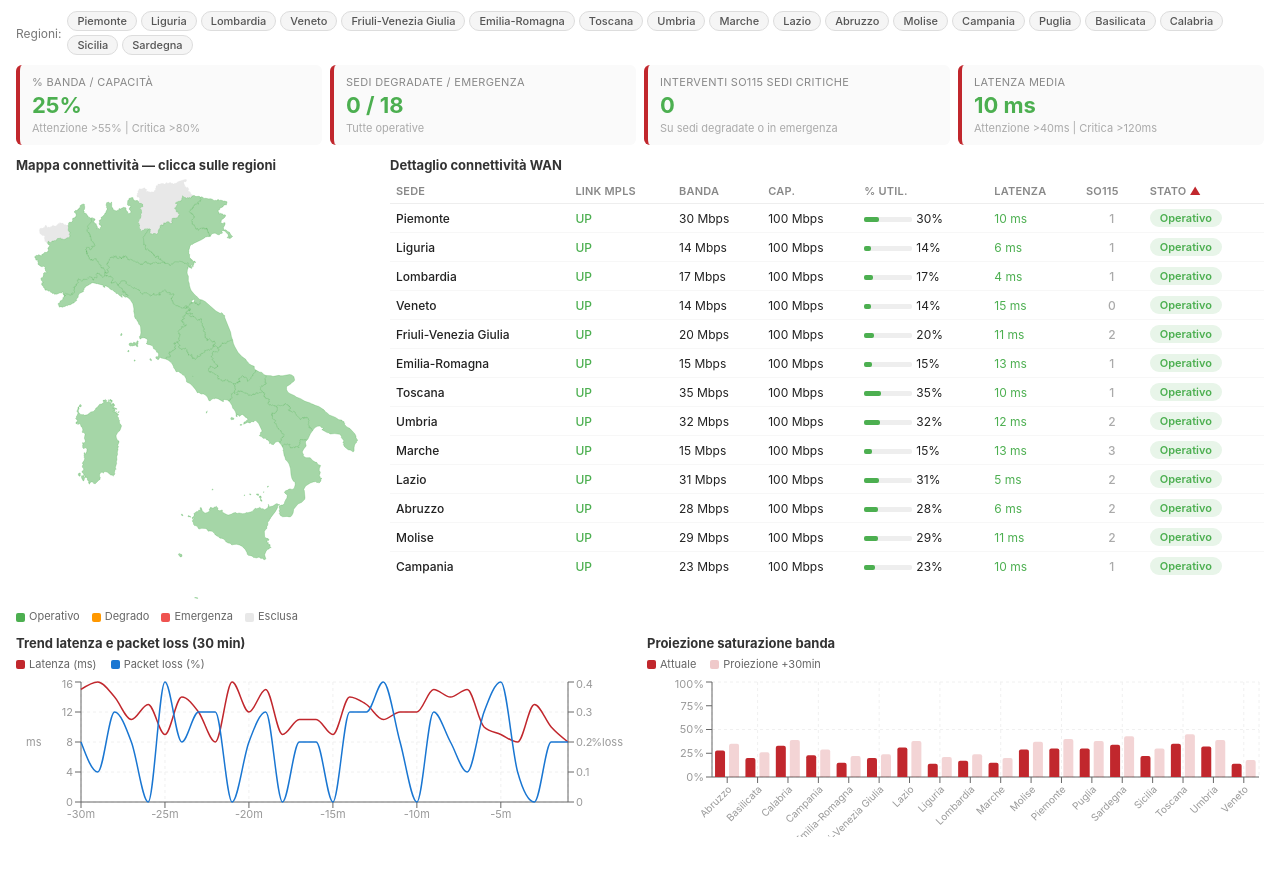
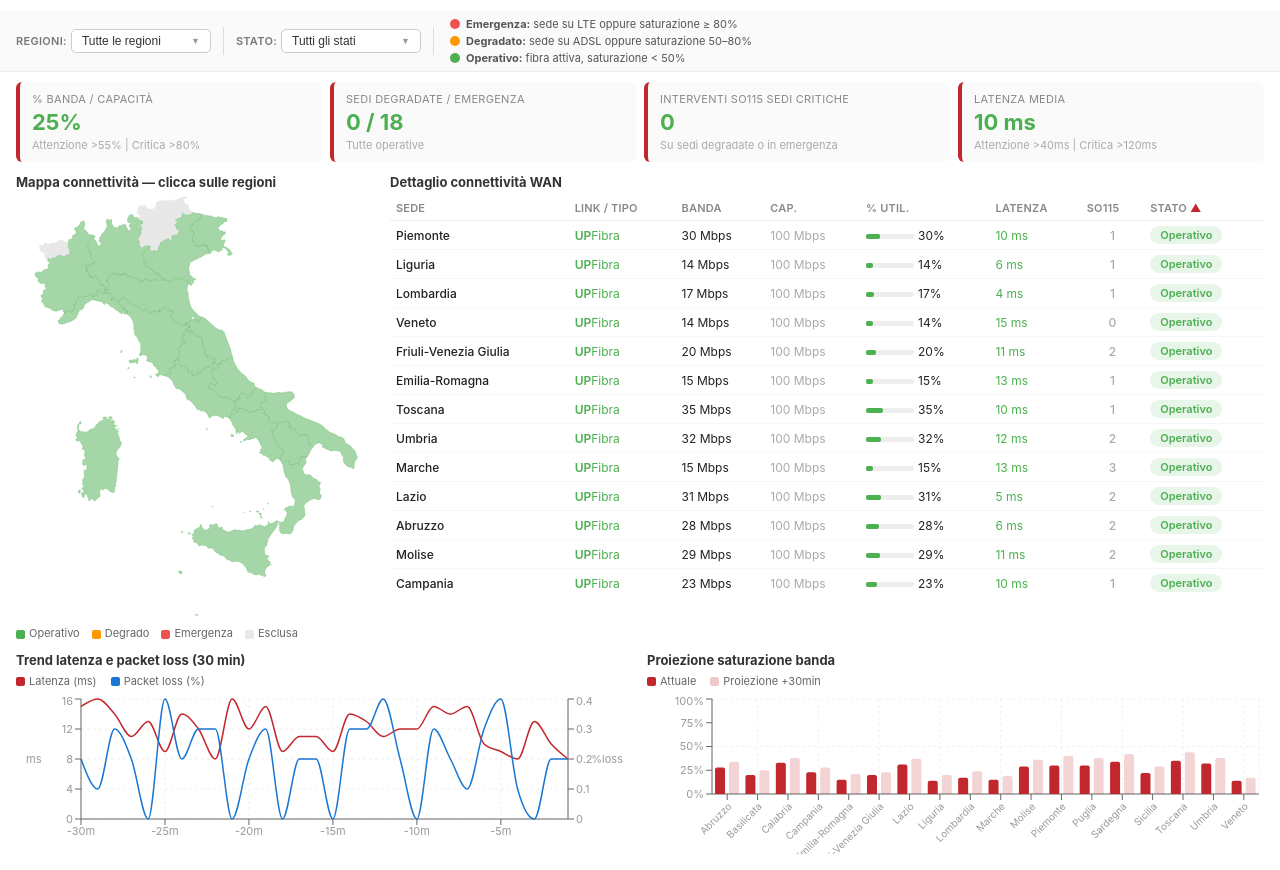
Before and after one commit to laliberti00/vvf-dashboard, a React app: page / in a window 1280 px wide. Shown: the part 61-931 px from the top of the page. Built offline with nearby package versions, Linux system fonts and the light colour scheme.

Commit message:
Modificati filtri a tendina

```diff
--- a/src/Dashboard.js
+++ b/src/Dashboard.js
@@ -1,4 +1,4 @@
-import React, { useState, useMemo } from 'react';
+import React, { useState, useMemo, useRef, useEffect } from 'react';
 import { LineChart, Line, BarChart, Bar, XAxis, YAxis, CartesianGrid, Tooltip, ResponsiveContainer } from 'recharts';
 import regionsRaw from './italyRegions.json';
 import logoVvf from './logo_vvf.png';
@@ -44,9 +44,12 @@
 
 function rn(a, b) { return Math.round(a + Math.random() * (b - a)); }
 
+// Capacità per tipo link: Fibra=100, ADSL=20, LTE=10
+const CAP = { fibra: 100, adsl: 20, lte: 10 };
+
 function generateNormalData() {
   return ACTIVE_REGIONS.map(reg => ({
-    reg, link: 'UP', banda: rn(12,35), cap: 100, latenza: rn(4,16),
+    reg, link: 'UP', tipo: 'Fibra', banda: rn(12,35), cap: CAP.fibra, latenza: rn(4,16),
     pktLoss: +(Math.random()*0.4).toFixed(1), so115: rn(0,3), status: 'ok'
   }));
 }
@@ -56,13 +59,17 @@
   const warn = ['Toscana','Molise'];
   return ACTIVE_REGIONS.map(reg => {
     const c = crit.includes(reg), w = warn.includes(reg);
+    // LTE cap=10 → banda 7-10 Mbps (saturo); ADSL cap=20 → banda 14-19 Mbps (saturo); Fibra=normale
     return {
-      reg, link: c?'DOWN':w?'DEGRADATO':'UP',
-      banda: c?rn(90,100):w?rn(65,80):rn(12,40), cap: 100,
-      latenza: c?rn(180,400):w?rn(55,90):rn(5,20),
-      pktLoss: c?+(6+Math.random()*8).toFixed(1):w?+(1.5+Math.random()*3).toFixed(1):+(Math.random()*0.5).toFixed(1),
-      so115: c?rn(18,35):w?rn(6,14):rn(0,4),
-      status: c?'critical':w?'warning':'ok'
+      reg,
+      link: c ? 'DOWN' : w ? 'DEGRADATO' : 'UP',
+      tipo: c ? 'LTE' : w ? 'ADSL' : 'Fibra',
+      banda: c ? rn(7,10) : w ? rn(14,19) : rn(12,40),
+      cap: c ? CAP.lte : w ? CAP.adsl : CAP.fibra,
+      latenza: c ? rn(180,400) : w ? rn(55,90) : rn(5,20),
+      pktLoss: c ? +(6+Math.random()*8).toFixed(1) : w ? +(1.5+Math.random()*3).toFixed(1) : +(Math.random()*0.5).toFixed(1),
+      so115: c ? rn(18,35) : w ? rn(6,14) : rn(0,4),
+      status: c ? 'critical' : w ? 'warning' : 'ok'
     };
   });
 }
@@ -89,9 +96,24 @@
 export default function Dashboard() {
   const [scenario, setScenario] = useState('normal');
   const [selected, setSelected] = useState(new Set());
+  const [statusFilters, setStatusFilters] = useState(new Set(['ok','warning','critical']));
+  const [regionDropOpen, setRegionDropOpen] = useState(false);
+  const [statusDropOpen, setStatusDropOpen] = useState(false);
   const [hoveredRegion, setHoveredRegion] = useState(null);
   const [sortCol, setSortCol] = useState('status');
   const [sortDir, setSortDir] = useState('asc');
+
+  const regionDropRef = useRef(null);
+  const statusDropRef = useRef(null);
+
+  useEffect(() => {
+    function handleClick(e) {
+      if (regionDropRef.current && !regionDropRef.current.contains(e.target)) setRegionDropOpen(false);
+      if (statusDropRef.current && !statusDropRef.current.contains(e.target)) setStatusDropOpen(false);
+    }
+    document.addEventListener('mousedown', handleClick);
+    return () => document.removeEventListener('mousedown', handleClick);
+  }, []);
 
   const sc = SCENARIOS[scenario];
   const stMap = useMemo(() => {
@@ -101,7 +123,20 @@
   }, [sc.data]);
 
   const hasSel = selected.size > 0;
-  const filtered = hasSel ? sc.data.filter(r => selected.has(r.reg)) : sc.data;
+  const allStatusSelected = statusFilters.size === 3;
+  const filtered = sc.data.filter(r => {
+    if (hasSel && !selected.has(r.reg)) return false;
+    if (!allStatusSelected && !statusFilters.has(r.status)) return false;
+    return true;
+  });
+
+  function toggleStatusFilter(st) {
+    setStatusFilters(prev => {
+      const next = new Set(prev);
+      if (next.has(st)) { if (next.size > 1) next.delete(st); } else next.add(st);
+      return next;
+    });
+  }
 
   function toggleSort(col) {
     if (sortCol === col) setSortDir(d => d === 'asc' ? 'desc' : 'asc');
@@ -133,7 +168,12 @@
 
   // Chart data
   const trendData = sc.latT.map((lat,i) => ({ name: `-${30-i}m`, latenza: lat, pktLoss: sc.pktT[i] }));
-  const satData = [...filtered].sort((a,b) => a.reg.localeCompare(b.reg)).map(r => ({ name: r.reg, attuale: r.banda, proiezione: Math.min(100, Math.round(r.banda*1.18+rn(0,5))) }));
+  // Saturazione: % di utilizzo sul link attivo (Fibra/ADSL/LTE)
+  const satData = [...filtered].sort((a,b) => a.reg.localeCompare(b.reg)).map(r => {
+    const pctAtt = Math.round(r.banda / r.cap * 100);
+    const pctProj = Math.min(100, Math.round(pctAtt * 1.15 + rn(0,5)));
+    return { name: r.reg, attuale: pctAtt, proiezione: pctProj };
+  });
 
   function toggleRegion(reg) {
     if (!ACTIVE_REGIONS.includes(reg)) return;
@@ -146,7 +186,7 @@
 
   function clearSelection() { setSelected(new Set()); }
 
-  function switchScenario(sc) { setScenario(sc); setSelected(new Set()); }
+  function switchScenario(sc) { setScenario(sc); setSelected(new Set()); setStatusFilters(new Set(['ok','warning','critical'])); }
 
   function getFill(italianName) {
     if (EXCLUDED.includes(italianName)) return COL.excluded;
@@ -194,15 +234,59 @@
         </div>
       </div>
 
-      {/* Region tags filter */}
+      {/* Filters + Legend */}
       <div className="filter-bar">
-        <span className="filter-label">Regioni:</span>
-        <div className="tags">
-          {ACTIVE_REGIONS.map(r => (
-            <span key={r} className={`tag ${selected.has(r)?'active':''}`} onClick={()=>toggleRegion(r)}>{r}</span>
-          ))}
+        {/* Regioni multi-select */}
+        <div className="msel-wrap" ref={regionDropRef}>
+          <span className="filter-label">Regioni:</span>
+          <button className="msel-btn" onClick={() => setRegionDropOpen(o => !o)}>
+            {selected.size === 0 ? 'Tutte le regioni' : `${selected.size} selezionate`}
+            <span className="msel-arrow">{regionDropOpen ? '▲' : '▼'}</span>
+          </button>
+          {hasSel && <span className="reset" onClick={clearSelection}>✕ Reset</span>}
+          {regionDropOpen && (
+            <div className="msel-dropdown">
+              {ACTIVE_REGIONS.map(r => (
+                <label key={r} className="msel-option">
+                  <input type="checkbox" checked={selected.has(r)} onChange={() => toggleRegion(r)} />
+                  {r}
+                </label>
+              ))}
+            </div>
+          )}
         </div>
-        {hasSel && <span className="reset" onClick={clearSelection}>Reset</span>}
+
+        <div className="filter-sep" />
+
+        {/* Stato multi-select */}
+        <div className="msel-wrap" ref={statusDropRef}>
+          <span className="filter-label">Stato:</span>
+          <button className="msel-btn" onClick={() => setStatusDropOpen(o => !o)}>
+            {allStatusSelected ? 'Tutti gli stati' : [...statusFilters].map(s => s==='ok'?'Operativo':s==='warning'?'Degradato':'Emergenza').join(', ')}
+            <span className="msel-arrow">{statusDropOpen ? '▲' : '▼'}</span>
+          </button>
+          {!allStatusSelected && <span className="reset" onClick={() => setStatusFilters(new Set(['ok','warning','critical']))}>✕ Reset</span>}
+          {statusDropOpen && (
+            <div className="msel-dropdown">
+              {[['ok','Operativo',COL.okStroke],['warning','Degradato',COL.warnStroke],['critical','Emergenza',COL.critStroke]].map(([val,label,color]) => (
+                <label key={val} className="msel-option">
+                  <input type="checkbox" checked={statusFilters.has(val)} onChange={() => toggleStatusFilter(val)} />
+                  <span className="msel-dot" style={{background:color}} />
+                  {label}
+                </label>
+              ))}
+            </div>
+          )}
+        </div>
+
+        <div className="filter-sep" />
+
+        {/* Legenda stati */}
+        <div className="status-legend">
+          <div className="sleg-item"><span className="sleg-dot" style={{background:COL.critStroke}} /><span><strong>Emergenza:</strong> sede su LTE oppure saturazione ≥ 80%</span></div>
+          <div className="sleg-item"><span className="sleg-dot" style={{background:COL.warnStroke}} /><span><strong>Degradato:</strong> sede su ADSL oppure saturazione 50–80%</span></div>
+          <div className="sleg-item"><span className="sleg-dot" style={{background:COL.okStroke}} /><span><strong>Operativo:</strong> fibra attiva, saturazione &lt; 50%</span></div>
+        </div>
       </div>
 
       {/* KPIs */}
@@ -271,7 +355,7 @@
             <table>
               <thead>
                 <tr>
-                  {[['reg','Sede'],['link','Link MPLS'],['banda','Banda'],['cap','Cap.'],['util','% Util.'],['latenza','Latenza'],['so115','SO115'],['status','Stato']].map(([col,label]) => {
+                  {[['reg','Sede'],['link','Link / Tipo'],['banda','Banda'],['cap','Cap.'],['util','% Util.'],['latenza','Latenza'],['so115','SO115'],['status','Stato']].map(([col,label]) => {
                     const sortable = ['reg','banda','util','latenza','so115','status'].includes(col);
                     return (
                       <th key={col} onClick={sortable ? ()=>toggleSort(col) : undefined}
@@ -287,12 +371,16 @@
                 {sorted.map(r => {
                   const pct = Math.round(r.banda/r.cap*100);
                   const stLabel = r.status==='ok'?'Operativo':r.status==='warning'?'Degradato':'Emergenza';
+                  const tipoColor = r.tipo==='Fibra'?COL.okStroke:r.tipo==='ADSL'?COL.warnStroke:COL.critStroke;
                   return (
                     <tr key={r.reg}>
                       <td style={{fontWeight:500}}>{r.reg}</td>
-                      <td><span style={{color:statusStroke(r.status),fontWeight:500}}>{r.link}</span></td>
+                      <td>
+                        <span style={{color:statusStroke(r.status),fontWeight:600}}>{r.link}</span>
+                        <span className="link-tipo" style={{color:tipoColor}}>{r.tipo}</span>
+                      </td>
                       <td>{r.banda} Mbps</td>
-                      <td>{r.cap} Mbps</td>
+                      <td style={{color:'#aaa'}}>{r.cap} Mbps</td>
                       <td>
                         <div className="bar-bg"><div className="bar-fill" style={{width:`${pct}%`,background:valColor(pct,55,80)}} /></div>
                         <span style={{marginLeft:4}}>{pct}%</span>
--- a/src/dashboard.css
+++ b/src/dashboard.css
@@ -18,13 +18,27 @@
 .scenario-btns button:hover { border-color: #999; }
 .scenario-btns button.active { background: #C1272D; color: #fff; border-color: #C1272D; font-weight: 700; }
 
-.filter-bar { display: flex; gap: 4px; align-items: center; margin-bottom: 10px; flex-wrap: wrap; padding: 0 16px; }
-.filter-label { font-size: 12px; color: #777; margin-right: 2px; }
-.tags { display: flex; gap: 4px; flex-wrap: wrap; flex: 1; }
-.tag { display: inline-flex; align-items: center; padding: 2px 9px; border-radius: 10px; font-size: 11px; font-weight: 500; cursor: pointer; border: 1px solid #ddd; background: #f5f5f5; color: #555; transition: all 0.15s; }
-.tag:hover { opacity: 0.85; }
-.tag.active { background: #C1272D; color: #fff; border-color: #C1272D; }
-.reset { font-size: 12px; color: #C1272D; cursor: pointer; text-decoration: underline; margin-left: 4px; }
+.filter-bar { display: flex; gap: 8px; align-items: center; margin-bottom: 10px; flex-wrap: wrap; padding: 6px 16px; background: #fafafa; border-bottom: 1px solid #eee; }
+.filter-label { font-size: 11px; color: #777; font-weight: 600; text-transform: uppercase; letter-spacing: 0.3px; white-space: nowrap; }
+.filter-sep { width: 1px; height: 28px; background: #ddd; margin: 0 4px; }
+
+/* Multi-select dropdown */
+.msel-wrap { position: relative; display: flex; align-items: center; gap: 4px; }
+.msel-btn { font-size: 12px; padding: 4px 10px; background: #fff; border: 1px solid #ccc; border-radius: 5px; cursor: pointer; color: #333; display: flex; align-items: center; gap: 6px; min-width: 140px; }
+.msel-btn:hover { border-color: #C1272D; }
+.msel-arrow { font-size: 9px; color: #999; margin-left: auto; }
+.msel-dropdown { position: absolute; top: calc(100% + 4px); left: 0; background: #fff; border: 1px solid #ddd; border-radius: 6px; box-shadow: 0 4px 12px rgba(0,0,0,0.12); z-index: 100; min-width: 200px; max-height: 280px; overflow-y: auto; padding: 6px 0; }
+.msel-option { display: flex; align-items: center; gap: 8px; padding: 5px 12px; font-size: 12px; cursor: pointer; color: #333; }
+.msel-option:hover { background: #fafafa; }
+.msel-option input[type=checkbox] { accent-color: #C1272D; cursor: pointer; }
+.msel-dot { width: 8px; height: 8px; border-radius: 50%; flex-shrink: 0; }
+.reset { font-size: 11px; color: #C1272D; cursor: pointer; white-space: nowrap; padding: 2px 0; }
+.reset:hover { text-decoration: underline; }
+
+/* Legenda stati */
+.status-legend { display: flex; flex-direction: column; gap: 3px; margin-left: 4px; }
+.sleg-item { display: flex; align-items: center; gap: 6px; font-size: 11px; color: #555; }
+.sleg-dot { width: 10px; height: 10px; border-radius: 50%; flex-shrink: 0; }
 
 .kpi-row { display: grid; grid-template-columns: repeat(4, 1fr); gap: 8px; margin-bottom: 12px; padding: 0 16px; }
 .kpi { background: #fafafa; border-radius: 6px; padding: 10px 12px; border-left: 4px solid #C1272D; }
```
